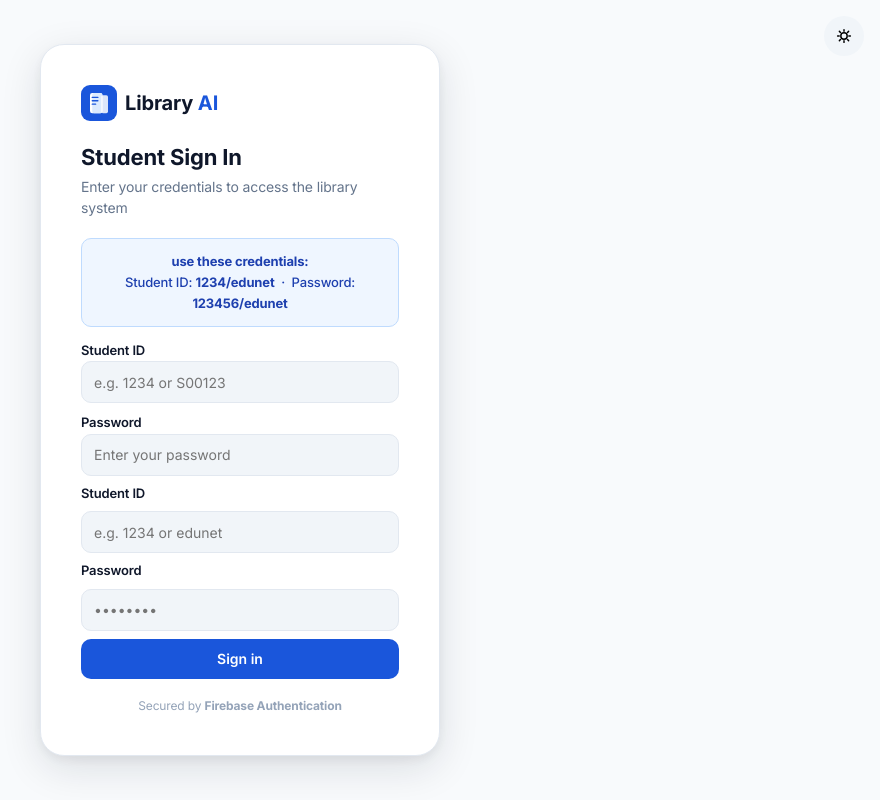
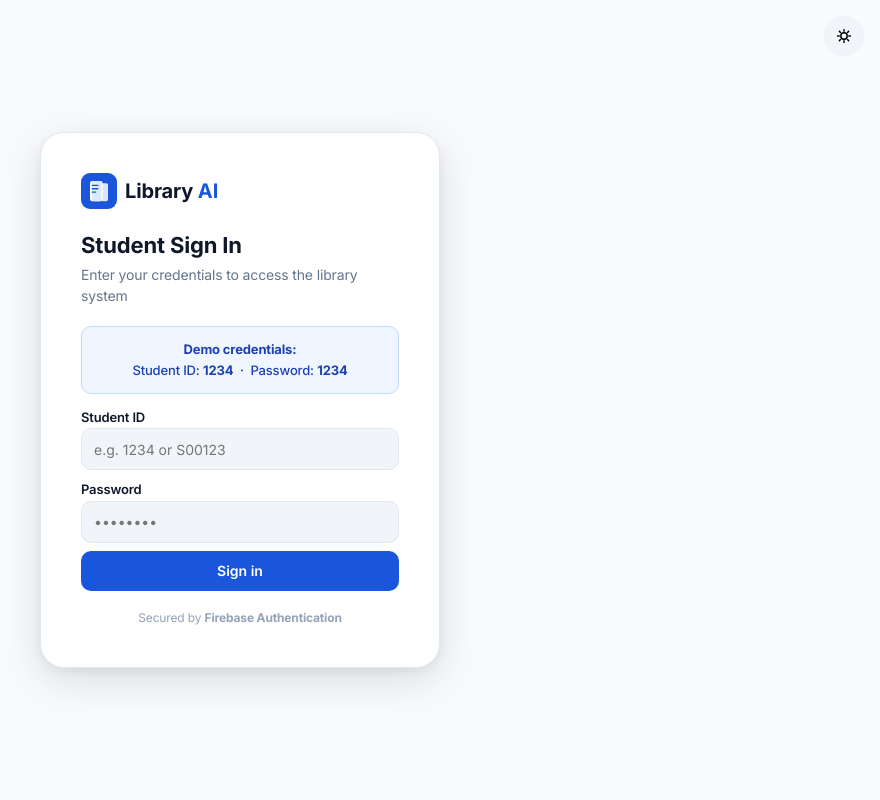
Before and after one commit to ChaitanyaPalve/library-ai-agent, a Flask app: page /login in a window 1280 px wide. Shown: the whole page, without its empty margins (400-1280 px from the left). Run offline with Flask 3, Linux system fonts and the light colour scheme; some libraries are stand-ins or nearby versions.

Commit message:
chore: clean code — remove redundant imports, duplicate form fields, fix demo credentials

```diff
--- a/backend/__init__.py
+++ b/backend/__init__.py
@@ -1,3 +1 @@
-from .routes import api
-from .services import watson_nlu, watsonx_ai, library_lms
-from .automation import robo_rules
+# Package marker — submodules are imported explicitly where needed.
--- a/backend/models/db.py
+++ b/backend/models/db.py
@@ -108,7 +108,6 @@ def make_query(student_id: str, raw_text: str, matched_book_ids: list) -> dict:
 
 def make_reservation(student_id: str, book_id, status: str = "active") -> dict:
     now = datetime.utcnow()
-    from datetime import timedelta
     doc = {
         "student_id": student_id,
         "book_id": book_id,
--- a/backend/routes/api.py
+++ b/backend/routes/api.py
@@ -265,7 +265,6 @@ def mood_books(mood: str):
     GET /api/mood-books/<mood>  — returns books tagged with mood:<mood>
     Supports: sad, happy, stressed, adventurous, motivated, curious, romantic, bored
     """
-    from backend.services.library_lms import get_all_books
     tag = f"mood:{mood.lower()}"
     db = get_db()
     cursor = db.books.find({"subject_tags": {"$regex": tag, "$options": "i"}}).sort("title", 1).limit(50)
--- a/backend/services/library_lms.py
+++ b/backend/services/library_lms.py
@@ -360,9 +360,8 @@ def add_review(student_id: str, book_id: str, review_text: str,
                sentiment_label: str, sentiment_score: float) -> dict:
     """Insert a review and return the stored doc (with stringified _id)."""
     db = get_db()
-    from bson import ObjectId as _ObjId
     try:
-        obj_id = _ObjId(book_id)
+        obj_id = ObjectId(book_id)
     except Exception:
         return {"error": "Invalid book ID"}
     doc = {
@@ -383,9 +382,8 @@ def add_review(student_id: str, book_id: str, review_text: str,
 def get_reviews(book_id: str) -> list[dict]:
     """Return all reviews for a book, newest first."""
     db = get_db()
-    from bson import ObjectId as _ObjId
     try:
-        obj_id = _ObjId(book_id)
+        obj_id = ObjectId(book_id)
     except Exception:
         return []
     cursor = db.reviews.find({"book_id": obj_id}).sort("created_at", -1)
--- a/frontend/templates/login.html
+++ b/frontend/templates/login.html
@@ -102,8 +102,8 @@
       </div>
 
       <div class="login-hint">
-        <strong>use these credentials:</strong><br>
-        Student ID: <strong>1234/edunet</strong> &nbsp;·&nbsp; Password: <strong>123456/edunet</strong>
+        <strong>Demo credentials:</strong><br>
+        Student ID: <strong>1234</strong> &nbsp;·&nbsp; Password: <strong>1234</strong>
       </div>
 
       <div id="loginError" class="login-error hidden"></div>
@@ -118,17 +118,8 @@
         <div>
           <label class="field-label" for="loginPassword">Password</label>
           <input id="loginPassword" class="field-input" type="password"
-                 placeholder="Enter your password" autocomplete="current-password" required />
+                 placeholder="&bull;&bull;&bull;&bull;&bull;&bull;&bull;&bull;" autocomplete="current-password" required />
         </div>
-        <label class="field-label" for="loginStudentId">Student ID</label>
-        <input id="loginStudentId" class="field-input" type="text"
-               placeholder="e.g. 1234 or edunet"
-               autocomplete="username" required />
-
-        <label class="field-label" for="loginPassword">Password</label>
-        <input id="loginPassword" class="field-input" type="password"
-               placeholder="••••••••" autocomplete="current-password" required />
-
         <button type="submit" class="btn-primary btn-primary--full" id="loginBtn">Sign in</button>
       </form>
 
```
